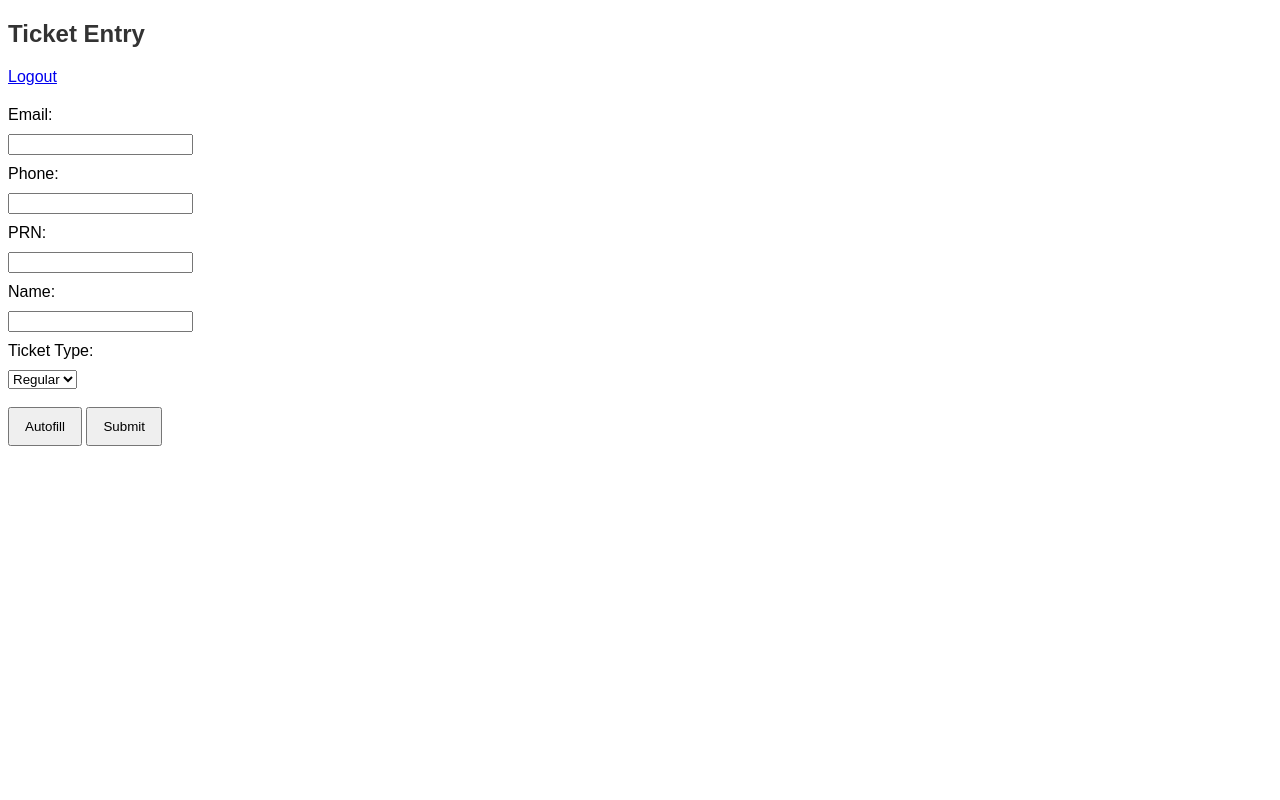
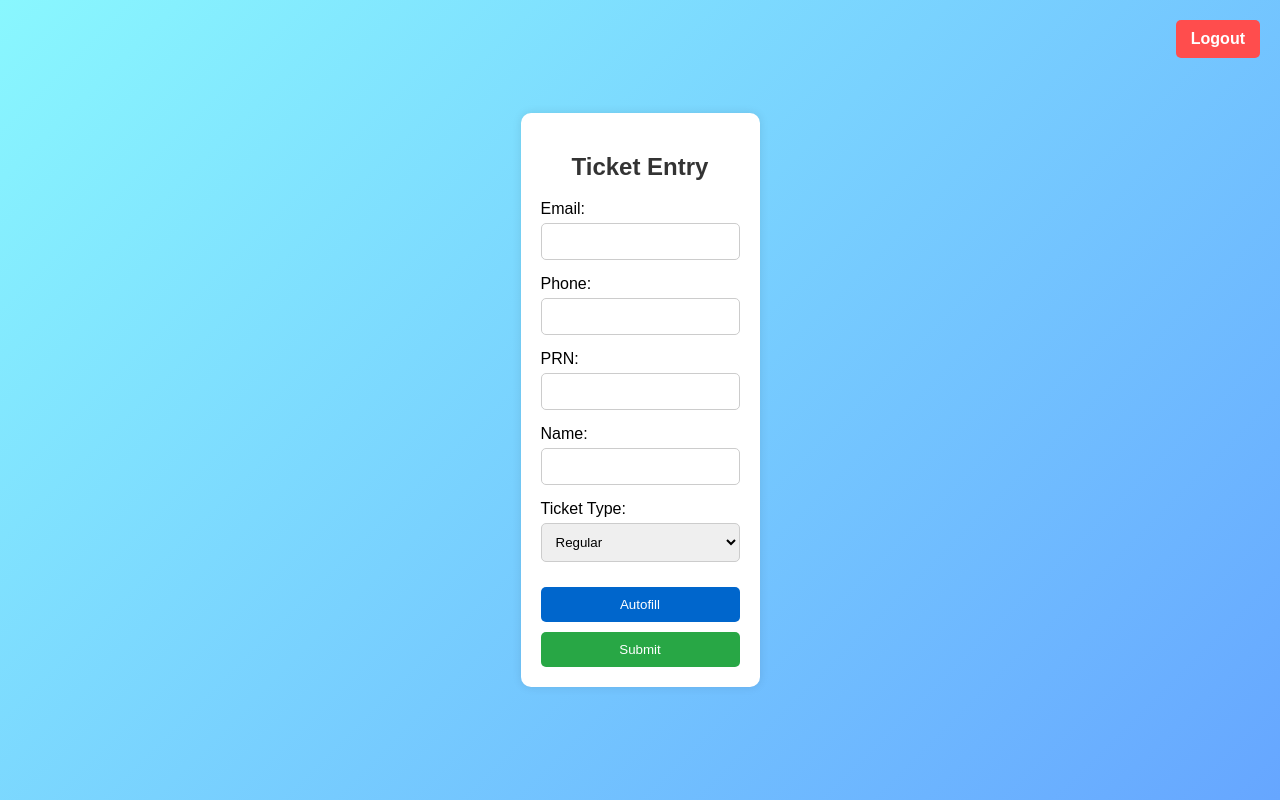
Before and after one commit to Kannada-Koota-PES/KK-Ticketing-2024, a Flask app: page /ticket_entry in a window 1280 px wide. Run offline with Flask 3, Linux system fonts and the light colour scheme; the visitor is signed in with stand-in values (Sample User, id 1).

Commit message:
Update ticket_entry.html

```diff
--- a/app/templates/ticket_entry.html
+++ b/app/templates/ticket_entry.html
@@ -4,27 +4,22 @@
     <meta charset="UTF-8">
     <meta name="viewport" content="width=device-width, initial-scale=1.0">
     <title>Ticket Entry</title>
-    <link rel="stylesheet" href="{{ url_for('static', filename='style.css') }}">
 
     <!-- JavaScript to handle the back button and session timeout -->
     <script>
-        // Time in milliseconds for session timeout (e.g., 30 minutes = 1800000 ms)
         var sessionTimeout = 30 * 60 * 1000;  // 30 minutes
         var timeoutTimer;
 
-        // Function to log out after timeout
         function autoLogout() {
             alert('Your session has expired due to inactivity.');
             window.location.href = document.body.getAttribute('data-logout-url');
         }
 
-        // Function to reset the timer if the user interacts with the page
         function resetTimer() {
-            clearTimeout(timeoutTimer);  // Clear the previous timeout
-            timeoutTimer = setTimeout(autoLogout, sessionTimeout);  // Set a new timeout
+            clearTimeout(timeoutTimer);
+            timeoutTimer = setTimeout(autoLogout, sessionTimeout);
         }
 
-        // Function to handle the Autofill button click
         function autofillData() {
             var email = document.getElementById('email').value;
             var phone = document.getElementById('phone').value;
@@ -53,25 +48,15 @@
             });
         }
 
-        // Event listeners to detect user activity and reset the timeout
         window.onload = function() {
-            // Logout URL from the server (already stored in data-logout-url attribute)
             var logoutUrl = document.body.getAttribute('data-logout-url');
-
-            // Check if the sessionStorage key exists
             if (!sessionStorage.getItem('loggedIn')) {
-                // Assume the user is already authenticated if they reached this page
                 sessionStorage.setItem('loggedIn', 'true');
             }
-
-            // Set a timer to automatically log the user out after the sessionTimeout period
             timeoutTimer = setTimeout(autoLogout, sessionTimeout);
-
-            // Reset the timer on user activity
             document.onmousemove = resetTimer;
             document.onkeypress = resetTimer;
 
-            // Handle the back button (cache) scenario
             window.onpageshow = function(event) {
                 if (event.persisted || window.performance && window.performance.navigation.type === 2) {
                     window.location.href = logoutUrl;
@@ -80,35 +65,52 @@
         };
     </script>
 </head>
-<body data-logout-url="{{ url_for('logout') }}">
-    <h2>Ticket Entry</h2>
+<body data-logout-url="{{ url_for('logout') }}" style="font-family: Arial, sans-serif; margin: 0; padding: 0; background: linear-gradient(135deg, #89f7fe, #66a6ff); height: 100vh; display: flex; justify-content: center; align-items: center; position: relative;">
+
+    <!-- Logout Button positioned in the top-right corner -->
+    <a href="{{ url_for('logout') }}" style="position: absolute; top: 20px; right: 20px; background-color: #ff4d4d; color: white; padding: 10px 15px; border-radius: 5px; text-decoration: none; font-weight: bold;">Logout</a>
+
+    <div style="max-width: 600px; background-color: #ffffff; padding: 20px; border-radius: 10px; box-shadow: 0px 0px 10px rgba(0, 0, 0, 0.1);">
+        <h2 style="text-align: center; color: #333;">Ticket Entry</h2>
+
         {% with messages = get_flashed_messages(with_categories=true) %}
             {% if messages %}
-            <ul class="flashes">
+                <ul class="flashes" style="list-style-type: none; padding: 0; margin: 10px 0;">
                     {% for category, message in messages %}
-                    <li class="{{ category }}">{{ message }}</li>
+                        <li class="{{ category }}" style="color: #f00; font-weight: bold;">{{ message }}</li>
                     {% endfor %}
                 </ul>
             {% endif %}
         {% endwith %}
-    <a href="{{ url_for('logout') }}">Logout</a>
-    <form method="POST" action="{{ url_for('ticket_entry') }}">
-        <label for="email">Email:</label>
-        <input type="email" id="email" name="email" required>
-        <label for="phone">Phone:</label>
-        <input type="tel" id="phone" name="phone" required>
-        <label for="prn">PRN:</label>
-        <input type="text" id="prn" name="prn" required>
-        <label for="name">Name:</label>
-        <input type="text" id="name" name="name" required>
-        <label for="ticket_type">Ticket Type:</label>
-        <select id="ticket_type" name="ticket_type" required>
+
+        <form method="POST" action="{{ url_for('ticket_entry') }}" style="display: flex; flex-direction: column;">
+            <label for="email" style="margin-bottom: 5px;">Email:</label>
+            <input type="email" id="email" name="email" required style="padding: 10px; margin-bottom: 15px; border: 1px solid #ccc; border-radius: 5px;">
+
+            <label for="phone" style="margin-bottom: 5px;">Phone:</label>
+            <input type="tel" id="phone" name="phone" required style="padding: 10px; margin-bottom: 15px; border: 1px solid #ccc; border-radius: 5px;">
+
+            <label for="prn" style="margin-bottom: 5px;">PRN:</label>
+            <input type="text" id="prn" name="prn" required style="padding: 10px; margin-bottom: 15px; border: 1px solid #ccc; border-radius: 5px;">
+
+            <label for="name" style="margin-bottom: 5px;">Name:</label>
+            <input type="text" id="name" name="name" required style="padding: 10px; margin-bottom: 15px; border: 1px solid #ccc; border-radius: 5px;">
+
+            <label for="ticket_type" style="margin-bottom: 5px;">Ticket Type:</label>
+            <select id="ticket_type" name="ticket_type" required style="padding: 10px; margin-bottom: 15px; border: 1px solid #ccc; border-radius: 5px;">
                 <option value="Regular">Regular</option>
                 <option value="VIP">VIP</option>
             </select>
-        <br><br>
-        <button type="button" onclick="autofillData()">Autofill</button>
-        <button type="submit">Submit</button>
+
+            <button type="button" onclick="autofillData()" style="padding: 10px; margin-top: 10px; background-color: #0066cc; color: #fff; border: none; border-radius: 5px; cursor: pointer;">
+                Autofill
+            </button>
+
+            <button type="submit" style="padding: 10px; margin-top: 10px; background-color: #28a745; color: #fff; border: none; border-radius: 5px; cursor: pointer;">
+                Submit
+            </button>
         </form>
+    </div>
+
 </body>
 </html>
```
Lines whose indentation alone changed are shown as unchanged.
